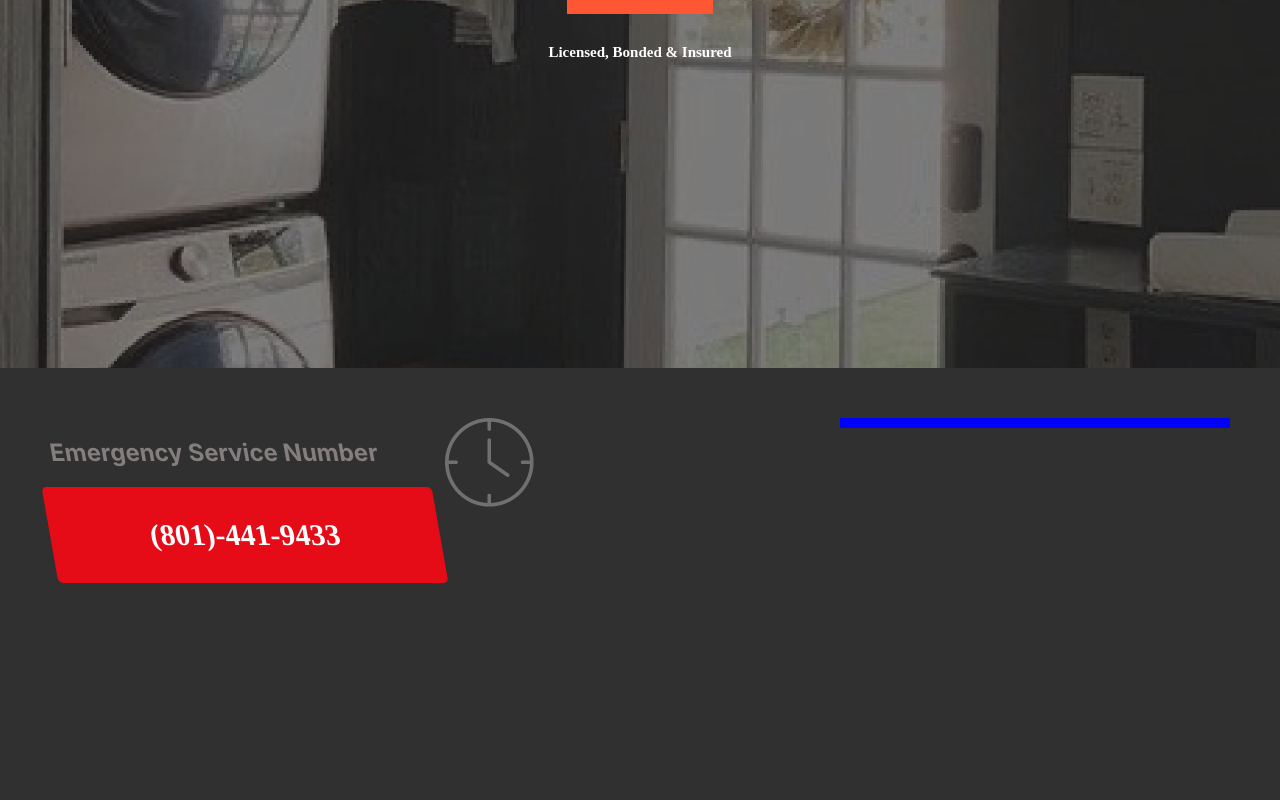
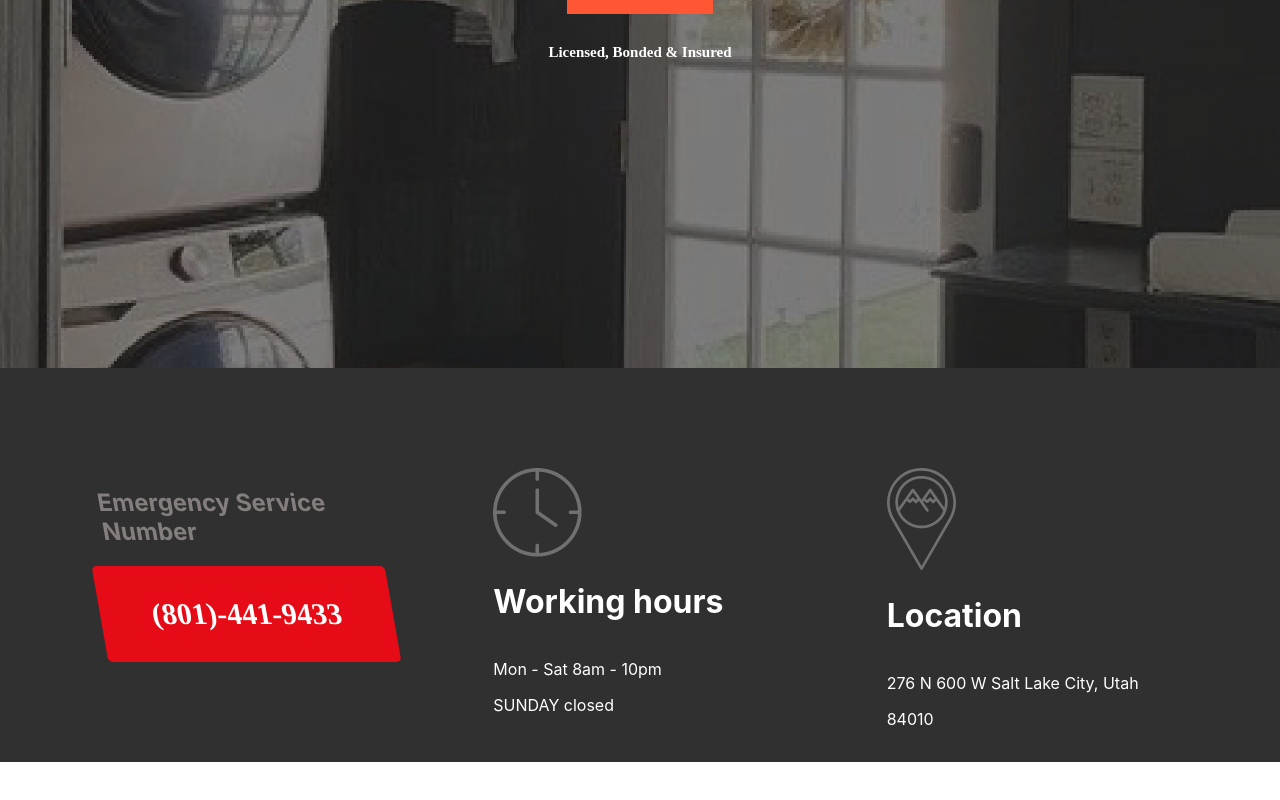
Before and after one commit to JackXN/UVAC-CLIENT, a Next.js app: page / in a window 1280 px wide. Shown: the part 542-1342 px from the top of the page. After the commit the page ends 1304 px from the top, so only its background shows below. Built offline with nearby package versions, Linux system fonts and the light colour scheme.

Commit message:
started infoCard

```diff
--- a/components/containers/InfoCard/index.js
+++ b/components/containers/InfoCard/index.js
@@ -4,26 +4,46 @@ import { Grid, GridItem } from '@chakra-ui/react'
 import Image from 'next/image';
 // Icons
 import Clock from '../../../public/clock.png'
-
+import Location from '../../../public/location.png'
 // Styles
 import styles from './styles';
 
 function index() {
     return (
         <Box sx={styles.container}>
-<Grid templateColumns='repeat(3, 1fr)' gap={5}>
+<Grid templateColumns='repeat(3, 1fr)' gap={100}>
 <GridItem w='100%' h='100%'  sx={styles.emergency}>
 <Text as='h2'transform='skewX(10deg)' color='#847E7E'>Emergency Service Number</Text>
 <Box sx={styles.banner}>
 <Text as='p'>(801)-441-9433</Text>
 </Box>
 </GridItem>
-<GridItem w='100%' h='10'>
+ <GridItem w='100%' h='10'>
+     <Box sx={styles.header}>
+         <Box sx={styles.imageContainer} textAlign='left'>
 <Image src={Clock} alt='clock'/>
+<Text as='h1'>Working hours</Text>
+</Box>
 
+<Box sx={styles.information}>
+    <Text as='p'>Mon - Sat 8am - 10pm</Text>
+    <Text as='p'>SUNDAY closed</Text>
+</Box>
+</Box>
+</GridItem>
+<GridItem w='100%' h='10' >
+<Box sx={styles.header} positon='relative' bottom='200px'>
+    <Box sx={styles.imageContainer} textAlign='left'>
+        <Image src={Location} alt='Location'/>
+        <Text as='h1'>Location</Text>
+    </Box>
+    <Box sx={styles.information}>
+        <Text as='p'>276 N 600 W Salt Lake City, Utah</Text>
+        <Text as='p'>84010</Text>
+    </Box>
+</Box>
 
 </GridItem>
-<GridItem w='100%' h='10' bg='blue' />
 
 
 </Grid>
--- a/components/containers/InfoCard/styles.js
+++ b/components/containers/InfoCard/styles.js
@@ -1,9 +1,11 @@
 const styles = {
     container: {
-        // display: 'flex',
-        height: '100vh',
+        display: 'flex',
+        alignItems: 'center',
+        justifyContent: 'center',
+        height: '100%',
         background: '#313030',
-        padding: '50px'
+        padding: '100px'
     },
     banner: {
         background: '#E60C17',
@@ -20,6 +22,19 @@ const styles = {
     },
     emergency: {
         color: 'white'
+    },
+    header: {
+        display: 'flex',
+        color: 'white',
+        flexDirection: 'column',
+        textAlign: 'left'
+        // width: '20%'
+
+
+    },
+    information: {
+        // display: 'flex',
+        flexDirection: 'column'
     }
 }
 
--- a/styles/globals.css
+++ b/styles/globals.css
@@ -4,7 +4,8 @@ body {
   margin: 0;
   font-family: -apple-system, BlinkMacSystemFont, Segoe UI, Roboto, Oxygen,
     Ubuntu, Cantarell, Fira Sans, Droid Sans, Helvetica Neue, sans-serif;
-}
+overflow-x: hidden;
+  }
 
 a {
   color: inherit;
```
Also changed, not shown: components/containers/InfoCard/data.js (added, +17 -0 lines), public/location.png.
